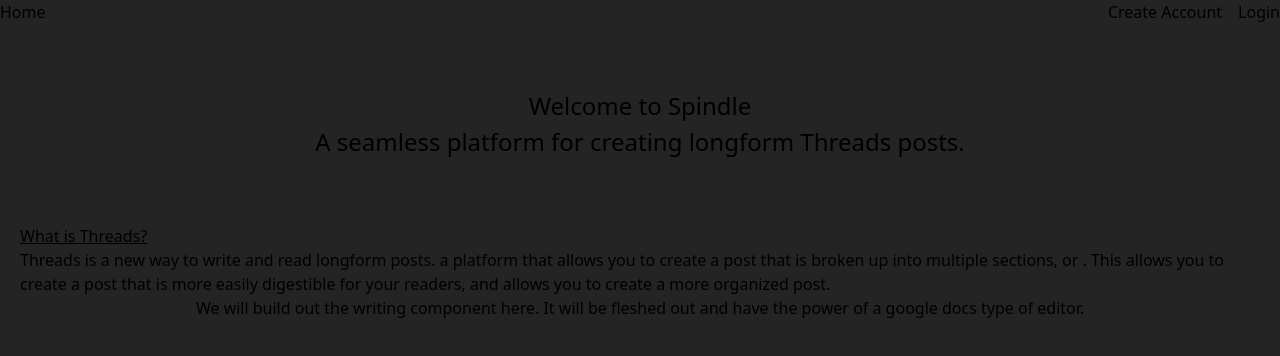
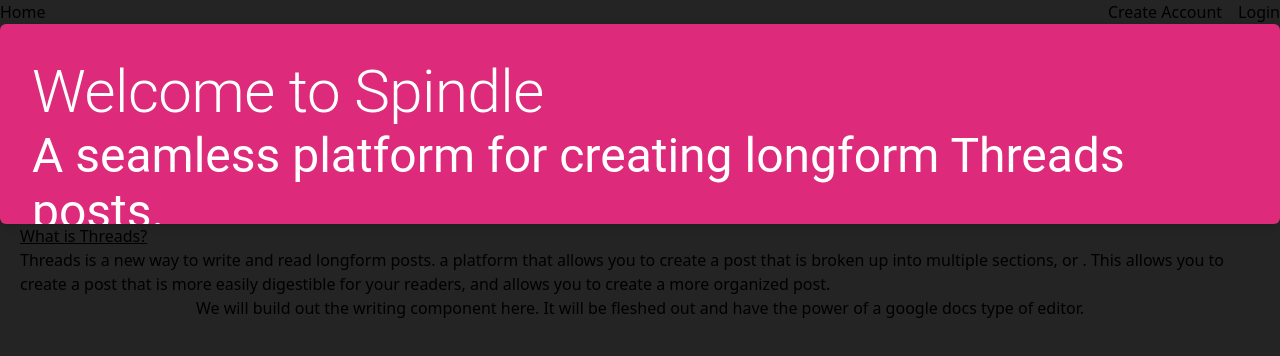
Before and after one commit to 1ShoukR/Spindle, a React (Vite) app: page / in a window 1280 px wide. Shown: the top 356 px of the page. Built offline with nearby package versions, Linux system fonts and the light colour scheme.

Commit message:
created a card component with typography. Can be subject to changed

```diff
--- a/src/components/Home.jsx
+++ b/src/components/Home.jsx
@@ -1,21 +1,42 @@
+/* eslint-disable no-unused-vars */
 import React from 'react'
 import '../css/home.css'
 import WritingComponent from './WritingComponent';
+import { Card, CardContent, Typography, useTheme } from '@mui/material';
+import theme from '../constants/theme';
 
 const Home = () => {
-  return (
-		<div className='homepage-container'>
-			<div className='top-title-section-container'>
-				<h1>Welcome to Spindle</h1>
-				<h2>A seamless platform for creating longform Threads posts. </h2>
+
+	return (
+		<div className="homepage-container">
+			<div className="top-title-section-container">
+				<Card
+					style={{
+						backgroundColor: theme.palette.primary.main,
+						boxShadow: '0px 2px 8px rgba(0, 0, 0, 0.15)',
+						borderRadius: '0.375rem',
+					}}
+					className="p-4">
+					<CardContent>
+						<Typography variant="h2" style={{ color: theme.palette.text.secondary }} className="text-4xl">
+							Welcome to Spindle
+						</Typography>
+						<Typography variant="h3" style={{ color: theme.palette.text.secondary }} className="text-2xl">
+							A seamless platform for creating longform Threads posts.
+						</Typography>
+					</CardContent>
+				</Card>
 			</div>
 			<div className="px-5">
-                <h3 className="underline">What is Threads?</h3>
-                <p>Threads is a new way to write and read longform posts.  a platform that allows you to create a post that is broken up into multiple sections, or . This allows you to create a post that is more easily digestible for your readers, and allows you to create a more organized post.</p>
+				<h3 className="underline">What is Threads?</h3>
+				<p>
+					Threads is a new way to write and read longform posts. a platform that allows you to create a post that is broken up into multiple sections, or . This allows you to create a post that is
+					more easily digestible for your readers, and allows you to create a more organized post.
+				</p>
 			</div>
-            <div>
-                <WritingComponent />
-            </div>
+			<div>
+				<WritingComponent />
+			</div>
 		</div>
 	);
 }
```
